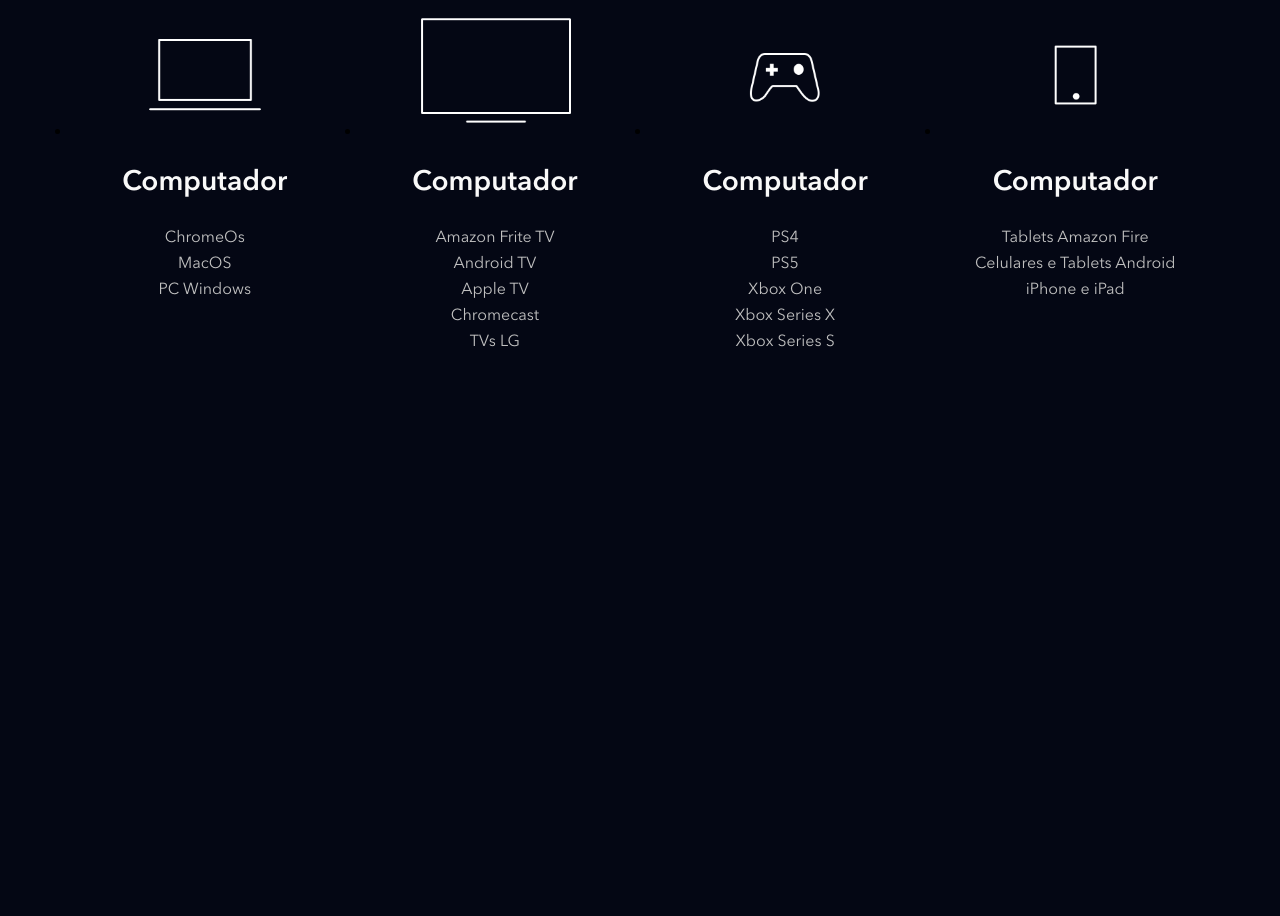
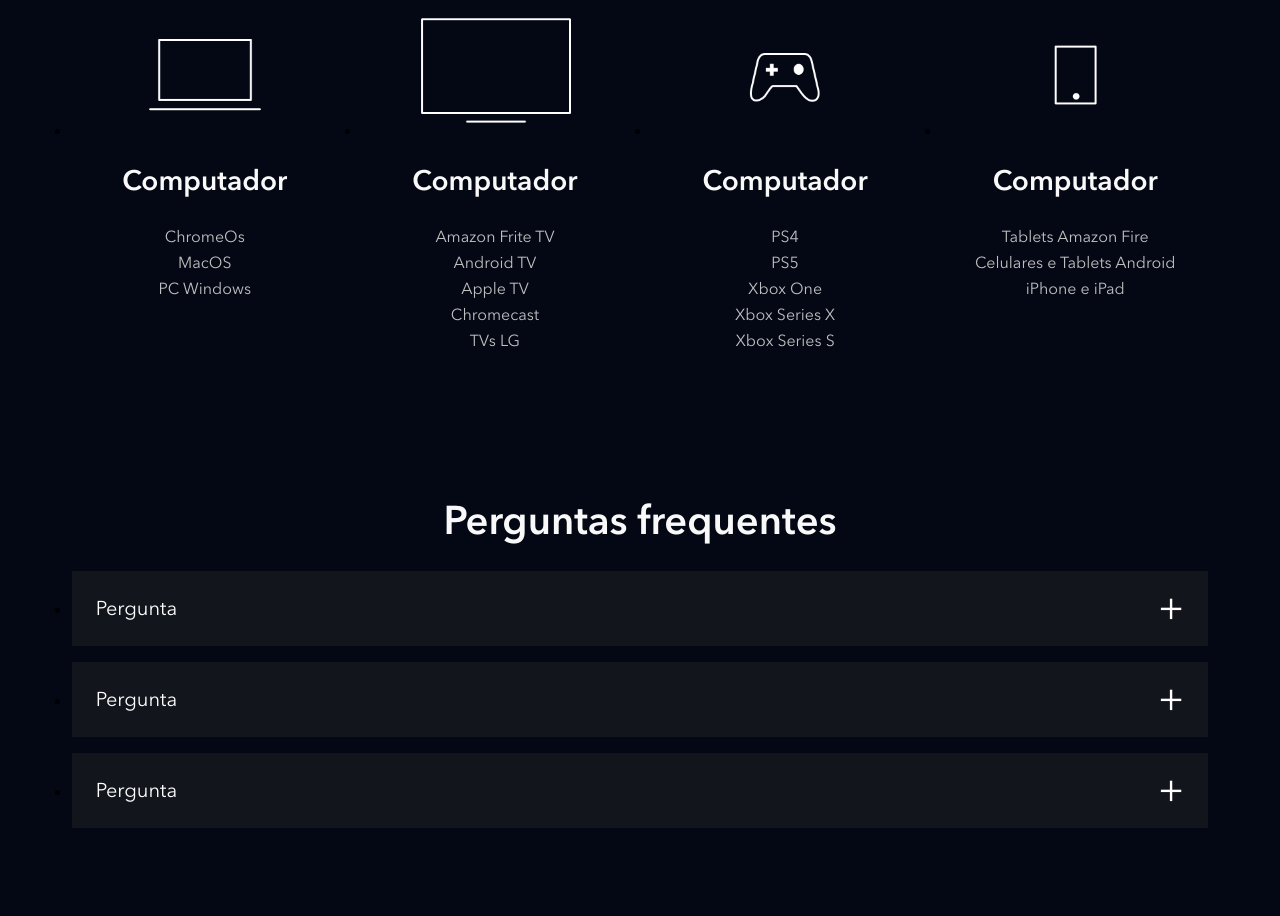
Before and after one commit to DaviSunrider/Evento_Responsivo, a website: page index.html in a window 1280 px wide. Shown: the part 3913-4829 px from the top of the page. Before the commit the page ends 4338 px from the top, so only its background shows below. Drawn offline with nearby package versions, Linux system fonts and the light colour scheme; files that its build step writes are made by us from their sources; files whose address does not match are found by name.

Commit message:
add seção faq com js

```diff
--- a/index.html
+++ b/index.html
@@ -213,6 +213,36 @@
     </ul>
   </section>
 
+  <section class="faq">
+    <h2 class="title">Perguntas frequentes</h2>
+    <ul class="faq__questions">
+      <li class="faq__questions__item">
+        <div class="faq__questions__item__question" data-faq-question>
+          Pergunta
+        </div>
+        <div class="faq__questions__item__answer text--big">
+          Lorem ipsum dolor sit amet consectetur adipisicing elit. Odit asperiores architecto laboriosam minima laborum, excepturi laudantium libero veniam, reiciendis similique voluptas eveniet quaerat? Autem, in animi adipisci accusantium omnis necessitatibus.
+        </div>
+      </li>
+      <li class="faq__questions__item">
+        <div class="faq__questions__item__question" data-faq-question>
+          Pergunta
+        </div>
+        <div class="faq__questions__item__answer text--big">
+          Lorem ipsum dolor sit amet consectetur adipisicing elit. Odit asperiores architecto laboriosam minima laborum, excepturi laudantium libero veniam, reiciendis similique voluptas eveniet quaerat? Autem, in animi adipisci accusantium omnis necessitatibus.
+        </div>
+      </li>
+      <li class="faq__questions__item">
+        <div class="faq__questions__item__question" data-faq-question>
+          Pergunta
+        </div>
+        <div class="faq__questions__item__answer text--big">
+          Lorem ipsum dolor sit amet consectetur adipisicing elit. Odit asperiores architecto laboriosam minima laborum, excepturi laudantium libero veniam, reiciendis similique voluptas eveniet quaerat? Autem, in animi adipisci accusantium omnis necessitatibus.
+        </div>
+      </li>
+    </ul>
+  </section>
+
   <script src="./src/main.js"></script>
 </body>
 
--- a/src/main.js
+++ b/src/main.js
@@ -1,5 +1,6 @@
 document.addEventListener('DOMContentLoaded', function() {
   const buttons = document.querySelectorAll ('[data-tab-button]');
+  const questions = document.querySelectorAll ('[data-faq-question]');
 
   for (let i = 0; i < buttons.length; i++) {
     buttons[i].addEventListener('click', function(botao) {
@@ -12,7 +13,18 @@
       botao.target.classList.add('shows__tabs__button--is-active');
     })
   }
+
+  for (let i = 0; i < questions.length; i++) {
+    questions[i].addEventListener('click', abreOuFechaResposta)
+  }
 })
+
+function abreOuFechaResposta (elemento) {
+  const classe = 'faq__questions__item--is-open';
+  const elementoPai = elemento.target.parentNode;
+
+  elementoPai.classList.toggle(classe);
+}
 
 function removeBotaoAtivo () {
   const buttons = document.querySelectorAll ('[data-tab-button]');
--- /dev/null
+++ b/src/styles/_faq.scss
@@ -0,0 +1,55 @@
+.faq {
+  padding: 5.6vw;
+
+  h2 {
+    text-align: center;
+    margin-bottom: 24px;
+  }
+
+  &__questions {
+
+    &__item {
+      background-color: #13151d;
+      margin-bottom: 16px;
+
+      &__question {
+        color: #fff;
+        font-size: 20px;
+        padding: 24px;
+        display: block;
+        cursor: pointer;
+        position: relative;
+
+        &::after {
+          content: '+';
+          position: absolute;
+          top: 0;
+          right: 24px;
+          height: 100%;
+          display: flex;
+          align-items: center;
+          font-size: 40px;
+        }
+      }
+
+      &__answer {
+        height: 0;
+        overflow: hidden;
+        padding: 0 24px;
+        transition: heith, .5s ease;
+      }
+
+      &--is-open {
+        .faq__questions__item__question::after {
+          content: '-';
+          font-size: 40px;
+        }
+        .faq__questions__item__answer {
+          height: auto;
+          padding-bottom: 24px;
+          transition: heith, .5s ease;
+        }
+      }
+    }
+  }
+}
--- a/src/styles/main.scss
+++ b/src/styles/main.scss
@@ -3,6 +3,7 @@
 @use "shows";
 @use "plans";
 @use "available-devices";
+@use "faq";
 
 @font-face {
   font-family: Avenir;
```
